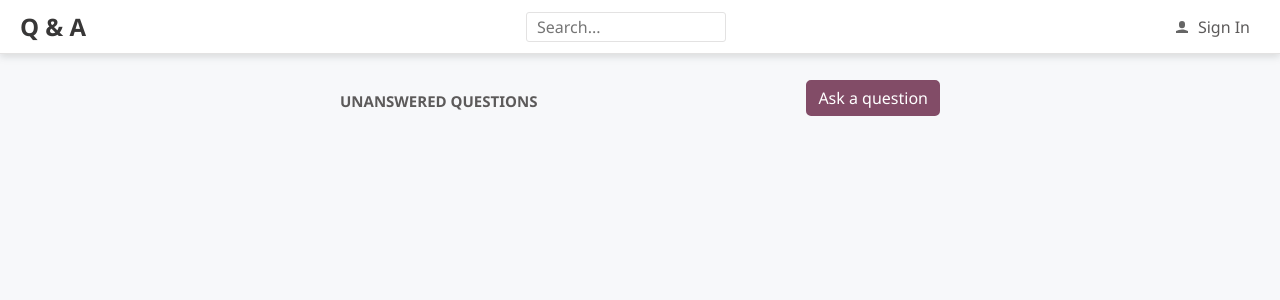
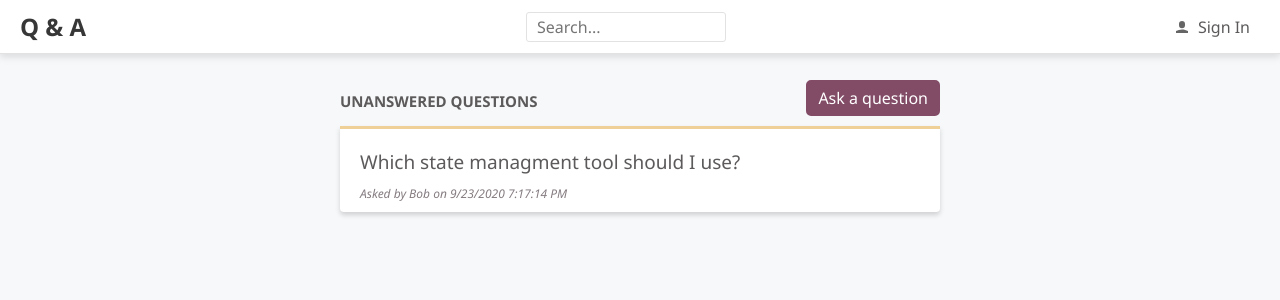
Before and after one commit to Pyotr23/ReactWithNetCore, a React (Create React App) app in the folder frontend/: page / in a window 1280 px wide. Shown: the top 300 px of the page. Built offline with nearby package versions, Linux system fonts and the light colour scheme.

Commit message:
Вывод списка неотвеченных вопросов.

```diff
--- a/frontend/src/HomePage.tsx
+++ b/frontend/src/HomePage.tsx
@@ -1,7 +1,8 @@
 /** @jsx jsx */
 import { css, jsx } from '@emotion/core';
 import { PrimaryButton } from './Styles';
-import React from 'react';
+import { QuestionList } from './QuestionList';
+import { getUnansweredQuestions } from './QuestionData';
 
 export const HomePage = () => (
   <div
@@ -31,5 +32,6 @@ export const HomePage = () => (
       </h2>
       <PrimaryButton>Ask a question</PrimaryButton>
     </div>
+    <QuestionList data={getUnansweredQuestions()} />
   </div>
 )
--- /dev/null
+++ b/frontend/src/Question.tsx
@@ -0,0 +1,37 @@
+import { FC } from 'react';
+/** @jsx jsx */
+import { css, jsx } from '@emotion/core';
+import { QuestionData } from './QuestionData';
+import React from 'react';
+import { gray3 } from './Styles';
+
+interface Props {
+  data: QuestionData
+}
+
+export const Question: FC<Props> = ({ data }) => (
+  <div
+    css={css`
+    padding: 10px 0px;
+    `}
+  >
+    <div
+      css={css`
+        padding: 10px 0px;
+        font-size: 19px;
+      `}
+    >
+      {data.title}
+    </div>
+    <div
+      css={css`
+        font-size: 12px;
+        font-style: italic;
+        color: ${gray3};
+      `}
+    >
+      {`Asked by ${data.userName} on
+      ${data.created.toLocaleDateString()} ${data.created.toLocaleTimeString()}`}
+    </div>
+  </div>
+)
--- a/frontend/src/QuestionList.tsx
+++ b/frontend/src/QuestionList.tsx
@@ -4,6 +4,7 @@ import { css, jsx } from '@emotion/core';
 import { gray5, accent2 } from './Styles';
 import { QuestionData } from './QuestionData';
 import React from 'react';
+import { Question } from './Question';
 
 interface Props {
   data: QuestionData[]
@@ -22,9 +23,9 @@ export const QuestionList: FC<Props> = ({data}) => (
     box-shadow: 0 3px 5px 0 rgba(0, 0, 0, 0.16);
   `}
   >
-    {data.map(({questionId}) => (
+    {data.map(question => (
       <li
-        key={questionId}
+        key={question.questionId}
         css={css`
           border-top: 1px solid ${gray5};
           :first-of-type {
@@ -32,7 +33,7 @@ export const QuestionList: FC<Props> = ({data}) => (
           }
         `}
       >
-
+        <Question data={question} />
       </li>
     ))}
 
```
